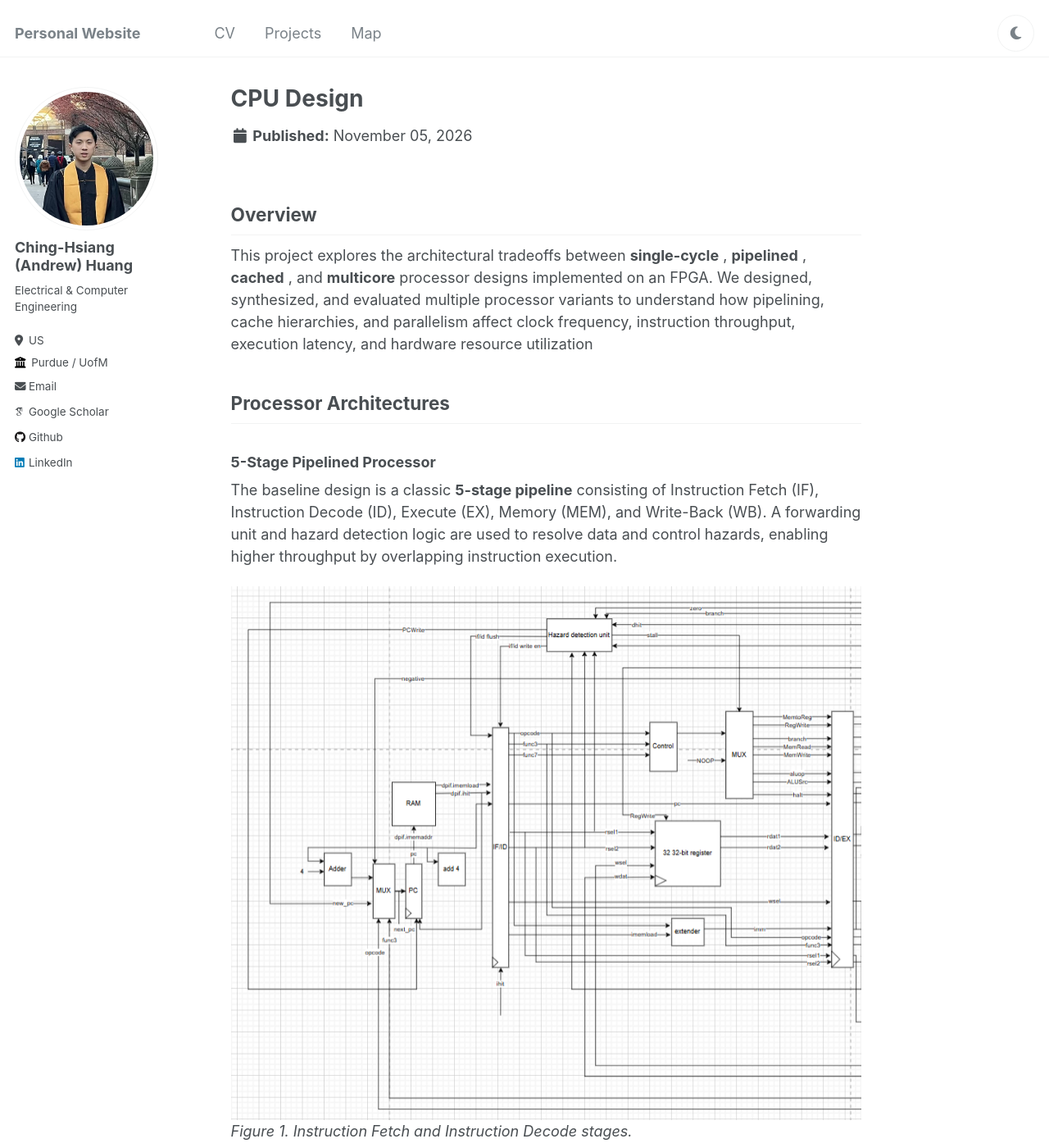
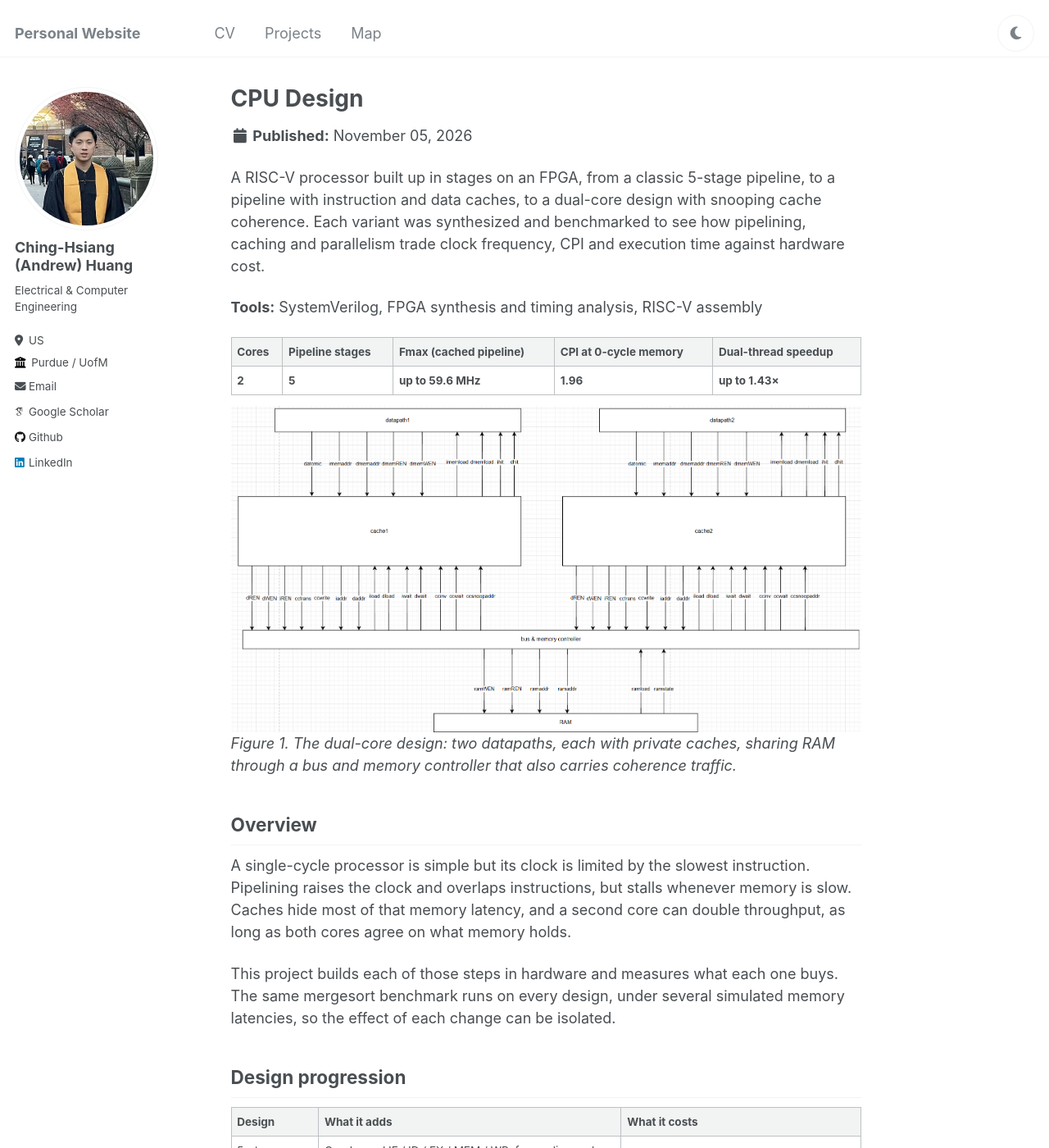
Before and after one commit to andrewh1001/website, a Jekyll site: the page built from _portfolio/cpu_design.md, in a window 1280 px wide and 1400 px high. Shown: the whole window at 82% size. Built offline with Jekyll 4.4.1, drawn with Linux system fonts in a browser that asks for light colours; some web fonts are replaced; some of the changed text lies outside the part shown.

Commit message:
projects: reformat cpu design md

```diff
--- a/_portfolio/cpu_design.md
+++ b/_portfolio/cpu_design.md
@@ -1,93 +1,114 @@
 ---
 title: "CPU Design"
-excerpt: "Multicore RISCV CPU Design"
+excerpt: "Multicore RISC-V CPU: from a 5-stage pipeline to cached, cache-coherent dual-core designs on an FPGA"
 collection: portfolio
 ---
+A RISC-V processor built up in stages on an FPGA, from a classic 5-stage pipeline, to a pipeline with instruction and data caches, to a dual-core design with snooping cache coherence. Each variant was synthesized and benchmarked to see how pipelining, caching and parallelism trade clock frequency, CPI and execution time against hardware cost.
+
+**Tools:** SystemVerilog, FPGA synthesis and timing analysis, RISC-V assembly
+
+| Cores | Pipeline stages | Fmax (cached pipeline) | CPI at 0-cycle memory | Dual-thread speedup |
+|---|---|---|---|---|
+| **2** | **5** | **up to 59.6 MHz** | **1.96** | **up to 1.43×** |
+
+![Dual-core block diagram](/images/cpu_design/multicore.png)
+*Figure 1. The dual-core design: two datapaths, each with private caches, sharing RAM through a bus and memory controller that also carries coherence traffic.*
+
 ## Overview
 
-This project explores the architectural tradeoffs between  **single-cycle** ,  **pipelined** ,  **cached** , and **multicore** processor designs implemented on an FPGA. We designed, synthesized, and evaluated multiple processor variants to understand how pipelining, cache hierarchies, and parallelism affect clock frequency, instruction throughput, execution latency, and hardware resource utilization
+A single-cycle processor is simple but its clock is limited by the slowest instruction. Pipelining raises the clock and overlaps instructions, but stalls whenever memory is slow. Caches hide most of that memory latency, and a second core can double throughput, as long as both cores agree on what memory holds.
 
-## Processor Architectures
+This project builds each of those steps in hardware and measures what each one buys. The same mergesort benchmark runs on every design, under several simulated memory latencies, so the effect of each change can be isolated.
 
-### 5-Stage Pipelined Processor
+## Design progression
 
-The baseline design is a classic **5-stage pipeline** consisting of Instruction Fetch (IF), Instruction Decode (ID), Execute (EX), Memory (MEM), and Write-Back (WB). A forwarding unit and hazard detection logic are used to resolve data and control hazards, enabling higher throughput by overlapping instruction execution.
+| Design | What it adds | What it costs |
+|---|---|---|
+| 5-stage pipeline | Overlapped IF / ID / EX / MEM / WB, forwarding and hazard detection | Pipeline registers, stall and flush logic |
+| Pipeline + caches | Single-cycle memory access on a hit; CPI stays low as memory latency grows | Tag/data arrays, cache controller FSMs |
+| Dual-core | Two hardware threads, shared memory, MSI coherence | Bus arbitration, snooping logic, synchronization overhead |
 
-![Pipeline IF/ID Stage](/images/cpu_design/pipeline_if_id.png)
-*Figure 1. Instruction Fetch and Instruction Decode stages.*
+## 5-Stage Pipeline
 
-![Pipeline EX/MEM/WB Stage](/images/cpu_design/pipeline_ex_mem_wb.png)
-*Figure 2. Execute, Memory, and Write-Back stages.*
+The baseline is a classic **five-stage pipeline**: Instruction Fetch, Instruction Decode, Execute, Memory and Write-Back. A **forwarding unit** feeds ALU results from the EX/MEM and MEM/WB registers straight back into the ALU inputs, so most back-to-back dependencies don't stall. A **hazard detection unit** handles the rest: it stalls on load-use hazards and memory waits, and flushes IF/ID when a branch resolves in EX.
 
----
+![Pipeline IF/ID stages](/images/cpu_design/pipeline_if_id.png)
+*Figure 2. Instruction Fetch and Decode: PC logic, register file, immediate extender, control unit and the hazard detection unit.*
 
-### Pipeline with Cache Hierarchy
+![Pipeline EX/MEM/WB stages](/images/cpu_design/pipeline_ex_mem_wb.png)
+*Figure 3. Execute, Memory and Write-Back, with the forwarding unit selecting ALU operands.*
 
-To reduce memory access latency, **instruction and data caches** were added to the pipeline. On cache hits, memory access latency is reduced to a single cycle, significantly improving CPI and total execution time for memory-intensive workloads.
+## Cache Hierarchy
 
-![Instruction Cache](/images/cpu_design/icache.png)
-*Figure 3. Instruction cache integration.*
+Instruction and data caches sit between the pipeline and memory, so a hit completes in a single cycle instead of waiting on RAM.
 
-![Data Cache](/images/cpu_design/dcache.png)
-*Figure 4. Data cache integration.*
+| Cache | Organization | Sets × ways | Block size | Policy |
+|---|---|---|---|---|
+| I-cache | Direct-mapped | 16 × 1 | 1 word (32 bit) | Read-only |
+| D-cache | 2-way set associative | 8 × 2 | 2 words (64 bit) | Write-back, LRU replacement |
 
-![Cache Frame Structure](/images/cpu_design/cache_frame.png)
-*Figure 5. Instruction and data cache frame layout.*
+![Cache frame layout](/images/cpu_design/cache_frame.png)
+*Figure 4. Address breakdown and lookup logic. The I-cache splits the address into tag, 4-bit index and byte offset; the D-cache compares both ways in parallel and uses the block offset to select a word.*
 
----
+![Instruction cache](/images/cpu_design/icache.png)
+*Figure 5. Instruction cache integration.*
 
-### Multicore Processor Design
+![Data cache](/images/cpu_design/dcache.png){: style="display:block"}
+*Figure 6. Data cache integration.*
 
-The multicore architecture consists of **two identical processor cores** sharing memory through a bus controller. Cache coherence is enforced using snooping and invalidation mechanisms to ensure correctness during concurrent memory accesses.
+## Multicore and Cache Coherence
 
-![Multicore Block Diagram](/images/cpu_design/multicore.png)
-*Figure 6. Dual-core processor architecture.*
+The dual-core design puts **two identical cores**, each with private caches, on a shared bus. Coherence uses a **snooping MSI protocol**:
 
-![Bus Controller FSM](/images/cpu_design/bus_fsm.png)
-*Figure 7. Bus controller state machine.*
+- **Read miss:** the requesting cache loads the block and moves it I → S. If the other cache holds that block modified, it supplies it over the bus, writes it back to memory and drops to S.
+- **Write hit on a shared block:** the cache broadcasts an invalidate, the other copy goes S → I, and the writer moves to M.
+- **Dirty eviction:** the victim block is written back (both words) before the new block is loaded.
+- **Halt:** each cache flushes its dirty blocks to memory so the final memory image is correct.
 
-![Data Cache FSM](/images/cpu_design/dcache_fsm.png)
-*Figure 8. Data cache state machine.*
+The bus controller arbitrates between the two caches, forwards snoop addresses, and sequences two-word transfers between caches and RAM.
 
-## Evaluation Methodology
+![Bus controller FSM](/images/cpu_design/bus_fsm.png)
+*Figure 7. Bus controller state machine: instruction fetch, arbitration, snooping, cache-to-cache transfer with write-back, and memory loads.*
 
-Performance was measured using a mergesort benchmark compiled to assembly and executed under different memory latency settings. Metrics included:
+![Data cache FSM](/images/cpu_design/dcache_fsm.png)
+*Figure 8. Data cache controller: hit handling, miss loads, dirty write-backs, snoop responses and the flush sequence on halt.*
 
-* Maximum clock frequency (Fmax)
-* Average clocks per instruction (CPI)
-* Average instruction latency
-* Total execution time
-* FPGA resource usage (registers and logic elements)
+## Evaluation
 
-Both **single-threaded** and **dual-threaded** workloads were evaluated for the multicore design
+The benchmark is mergesort, compiled to RISC-V assembly and run on each design with memory latency set to 0, 2, 6 and 10 cycles. The multicore design was run both single-threaded and dual-threaded. Each run recorded:
+
+- Maximum clock frequency (Fmax)
+- Average clocks per instruction (CPI)
+- Average latency per instruction and total execution time
+- FPGA resource usage (registers and logic elements)
 
 ## Results
 
-### Pipeline with Cache Performance
+### Pipeline with caches
 
-| Memory Latency | CPU Clock (MHz) | Executed Cycles | Avg CPI | Avg Latency / Instr (ns) | Total Exec Time (ns) |
-| -------------- | --------------- | --------------- | ------- | ------------------------ | -------------------- |
-| 0 cycles       | 53.57           | 21,233          | 1.96    | 0.183                    | 198.18               |
-| 2 cycles       | 59.30           | 23,273          | 2.15    | 0.181                    | 196.23               |
-| 6 cycles       | 54.87           | 27,349          | 2.53    | 0.230                    | 249.22               |
-| 10 cycles      | 59.58           | 31,425          | 2.90    | 0.244                    | 263.72               |
+| Memory latency | CPU clock (MHz) | Executed cycles | Avg CPI | Avg latency / instr (ns) | Total exec time (ns) |
+|---|---|---|---|---|---|
+| 0 cycles | 53.57 | 21,233 | 1.96 | 0.183 | 198.18 |
+| 2 cycles | 59.30 | 23,273 | 2.15 | 0.181 | 196.23 |
+| 6 cycles | 54.87 | 27,349 | 2.53 | 0.230 | 249.22 |
+| 10 cycles | 59.58 | 31,425 | 2.90 | 0.244 | 263.72 |
 
-*Table 1. Performance metrics for the pipelined processor with cache.*
+*Table 1. Going from 0 to 10 cycles of memory latency adds only about 48% more cycles, because most accesses hit in the cache.*
 
-### Multicore Performance Highlights
+### Multicore
 
-- Dual-threaded multicore execution achieved up to **1.43× speedup** over single-core designs.
-- Single-threaded workloads performed worse on multicore due to synchronization overhead.
-- Multicore designs are most effective when sufficient software parallelism exists.
+- Dual-threaded mergesort ran up to **1.43× faster** than on a single core.
+- Single-threaded code ran slower on the multicore design, since it pays for bus arbitration and coherence without using the second core.
+- The second core only pays off when the software has enough parallel work to split.
 
 ## Takeaways
 
-* Caches provide increasing benefit as memory latency grows.
-* Multicore architectures are most effective when software parallelism is available.
-* Architectural enhancements must be evaluated holistically, considering both performance gains and hardware costs.
+- Caches matter more the slower memory gets: CPI rose from 1.96 to only 2.90 across a 10-cycle latency range.
+- Multicore hardware is only as good as the parallelism in the software running on it.
+- Every architectural feature has to be judged on both its speedup and its hardware cost, in clock frequency and in FPGA resources.
 
 ## Contributions
 
-* **Pipeline, cache, and multicore implementation**
-* **FPGA synthesis and performance evaluation**
-* **Analysis of architectural tradeoffs across designs**
+- Pipeline, cache and multicore implementation
+- FPGA synthesis and performance evaluation
+- Analysis of architectural tradeoffs across the designs
```
